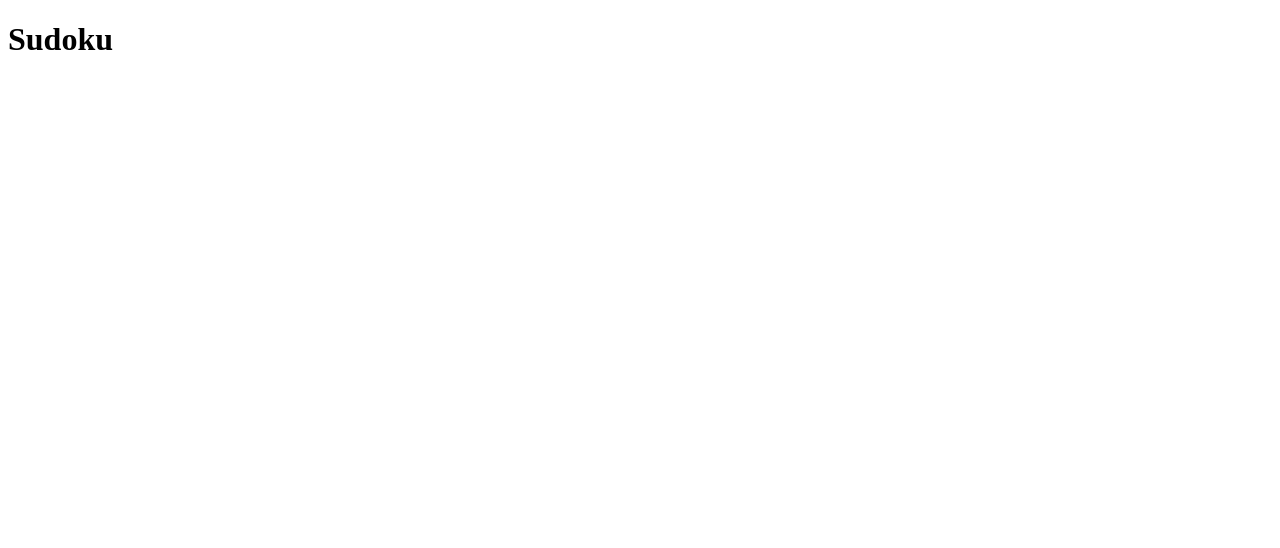
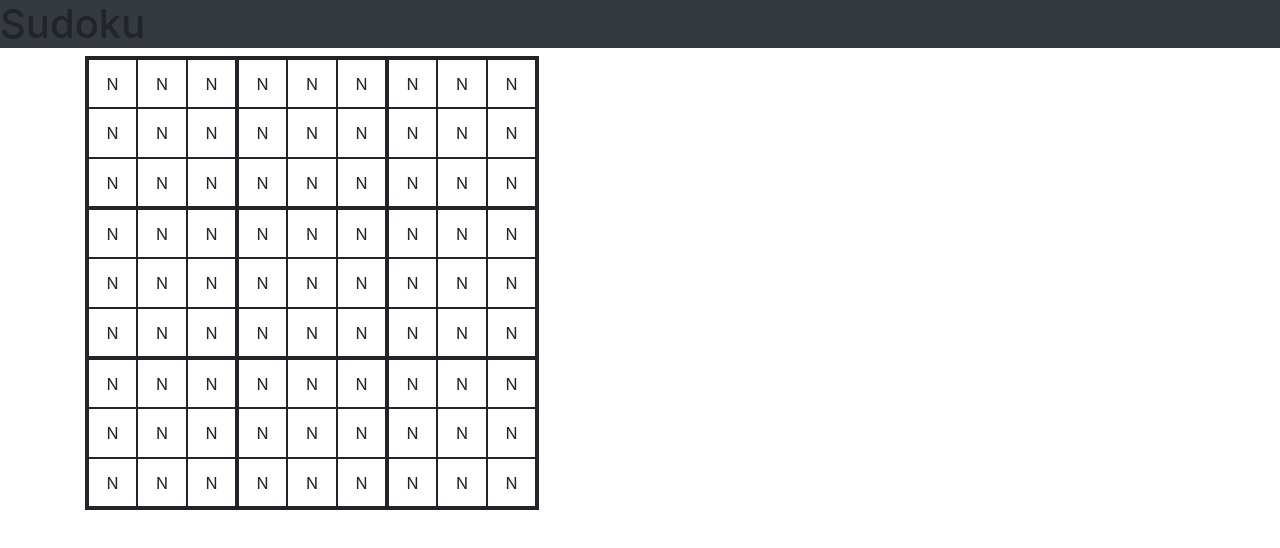
Before and after one commit to maschaff/sudoku-solver, a Vue app: page /#/sudoku in a window 1280 px wide. Shown: the top 548 px of the page. Built offline with nearby package versions, Linux system fonts and the light colour scheme.

Commit message:
Adding bootstrap dependencies

```diff
--- a/package.json
+++ b/package.json
@@ -8,9 +8,13 @@
     "lint": "vue-cli-service lint"
   },
   "dependencies": {
+    "bootstrap-vue": "^2.21.2",
     "core-js": "^3.6.5",
+    "css-loader": "^5.1.2",
+    "jquery": "^3.6.0",
     "vue": "^2.6.11",
-    "vue-router": "^3.5.1"
+    "vue-router": "^3.5.1",
+    "vue-style-loader": "^4.1.3"
   },
   "devDependencies": {
     "@vue/cli-plugin-babel": "~4.5.0",
--- a/src/components/Sudoku.vue
+++ b/src/components/Sudoku.vue
@@ -1,13 +1,29 @@
 <template>
-  <h1>Sudoku</h1>
+  <div>
+    <h1 class="bg-dark">Sudoku</h1>
+    <sudoku-grid class="container" :factor="factor" :sudoku="sudoku" />
+  </div>
 </template>
 
 <script>
+import SudokuGrid from './SudokuGrid'
+
 export default {
-  name: "Sudoku"
+  name: "Sudoku",
+  components: {
+    'sudoku-grid': SudokuGrid
+  },
+  data() {
+    return {
+      factor: 3,
+      sudoku: []
+    }
+  }
 }
 </script>
 
 <style scoped>
 
+
+
 </style>
--- /dev/null
+++ b/src/components/SudokuGrid.vue
@@ -0,0 +1,65 @@
+<template>
+  <div>
+    <table>
+      <tr v-for="index in factor * factor" :key="index" :class="{ nRow: multipleOfFactor(index) }">
+        <td v-for="index in factor * factor" :key="index" :class="{ nCol: multipleOfFactor(index) }">
+          N
+        </td>
+      </tr>
+    </table>
+  </div>
+</template>
+
+<script>
+export default {
+  name: "SudokuGrid",
+  props: {
+    factor: {
+      type: Number,
+      required: true
+    },
+    sudoku: {
+      type: Array,
+      required: true
+    }
+  },
+  methods: {
+    multipleOfFactor(n) {
+      return n % this.factor === 0;
+    }
+  }
+}
+</script>
+
+<style scoped>
+
+table {
+  border-collapse: collapse;
+}
+
+tr:first-child {
+  border-top: solid 4px;
+}
+
+.nRow {
+  border-bottom: solid 4px;
+}
+
+.nCol {
+  border-right: solid 4px;
+}
+
+td:first-child {
+  border-left: solid 4px;
+}
+
+td {
+  width: 50px;
+  height: 50px;
+  padding: 0;
+  margin: 0;
+  text-align: center;
+  border: solid 2px;
+}
+
+</style>
--- a/src/main.js
+++ b/src/main.js
@@ -1,6 +1,7 @@
 import Vue from 'vue'
 import App from './App.vue'
 import router from './router'
+import './plugins/bootstrap-vue'
 
 Vue.config.productionTip = false
 
```
Also changed, not shown: src/plugins/bootstrap-vue.js (added, +8 -0 lines), 1 other file (tests, documents, lock files or other folders).
